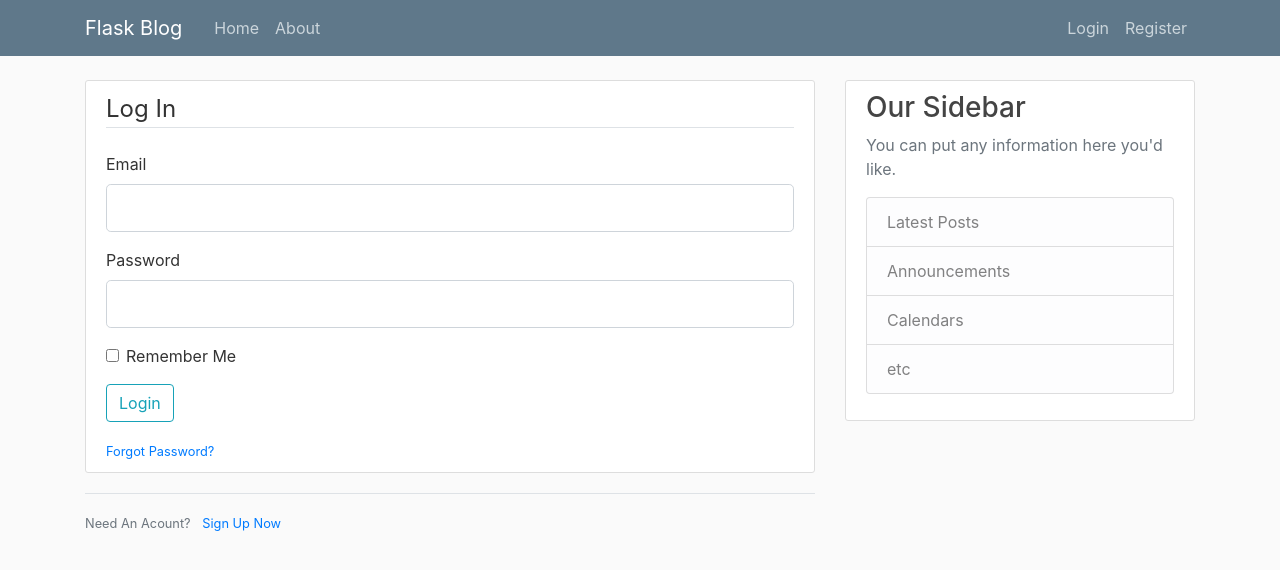
After one commit to akankshaj3004/BlogPost, a Flask app: page /login in a window 1280 px wide. The commit adds this page. Shown: the top 570 px of the page. Run offline with Flask 3, Linux system fonts and the light colour scheme.

Commit message:
Added Registration and Login Forms

```diff
--- a/flaskblog.py
+++ b/flaskblog.py
@@ -1,6 +1,8 @@
-from flask import Flask,render_template,url_for
+from flask import Flask,render_template,url_for,flash, redirect
+from forms import RegistrationForm, LoginForm
 app = Flask(__name__)
 
+app.config['SECRET_KEY'] = "5a4ca6e00b1098343fb1965ac8f43f"
 
 posts= [
     {
@@ -19,12 +21,35 @@ posts= [
 ]
 
 @app.route("/")
-def hello():
+@app.route("/home")
+def home():
     return render_template("home.html", posts = posts)
 
 @app.route("/about")
 def about():
     return render_template("about.html", title = "About")
 
+@app.route("/register", methods=["GET" ,"POST"])
+def register():
+    form = RegistrationForm()
+    if form.validate_on_submit():
+        flash(f"Account created for {form.username.data}!", 'success')
+        return redirect(url_for('home'))
+    return render_template("register.html", title = "Register", form = form)
+
+@app.route("/login", methods=["GET" ,"POST"])
+def login():
+    form = LoginForm()
+    if form.validate_on_submit():
+        if form.email.data =="admin@gmail.com" and form.password.data == "password":
+            flash(f"Login Successful!", 'success')
+            return redirect(url_for('home'))
+        else:
+            flash(f"Login Failed. Please check username and password!", 'danger')
+    return render_template("login.html", title = "Login", form = form)
+
+
+
+
 if __name__ == "__main__":
     app.run(debug=True)
--- /dev/null
+++ b/forms.py
@@ -0,0 +1,17 @@
+from flask_wtf import FlaskForm
+from wtforms import StringField,PasswordField, SubmitField, BooleanField
+from wtforms.validators import DataRequired,Length, Email, EqualTo
+
+class RegistrationForm(FlaskForm):
+    username = StringField("Username", validators=[DataRequired(), Length(min=2,max=20)])
+    email= StringField("Email", validators=[DataRequired(),Email()])
+    password = PasswordField("Password" , validators=[DataRequired()])
+    confirm_password = PasswordField("Confirm_Password" , validators=[DataRequired(),EqualTo('password')])
+    submit= SubmitField("Sign Up")
+
+
+class LoginForm(FlaskForm):
+    email= StringField("Email", validators=[DataRequired(),Email()])
+    password = PasswordField("Password" , validators=[DataRequired()])
+    remember = BooleanField('Remember Me')
+    submit= SubmitField("Login")
--- a/templates/layout.html
+++ b/templates/layout.html
@@ -28,13 +28,13 @@
             </button>
             <div class="collapse navbar-collapse" id="navbarToggle">
               <div class="navbar-nav mr-auto">
-                <a class="nav-item nav-link" href="/">Home</a>
-                <a class="nav-item nav-link" href="/about">About</a>
+                <a class="nav-item nav-link" href="{{url_for('home')}}">Home</a>
+                <a class="nav-item nav-link" href="{{url_for('about')}}">About</a>
               </div>
               <!-- Navbar Right Side -->
               <div class="navbar-nav">
-                <a class="nav-item nav-link" href="/login">Login</a>
-                <a class="nav-item nav-link" href="/register">Register</a>
+                <a class="nav-item nav-link" href="{{url_for('login')}}">Login</a>
+                <a class="nav-item nav-link" href="{{url_for('register')}}">Register</a>
               </div>
             </div>
           </div>
@@ -43,6 +43,15 @@
       <main role="main" class="container">
         <div class="row">
           <div class="col-md-8">
+            {% with messages = get_flashed_messages(with_categories=true)  %}
+              {% if messages %}
+                {% for category,message in messages %}
+                  <div class="alert alert-{{category}}">
+                    {{message}}
+                  </div>
+                {% endfor %}
+              {% endif %}
+            {% endwith %}
             {% block content %}{% endblock %}
           </div>
           <div class="col-md-4">
--- /dev/null
+++ b/templates/login.html
@@ -0,0 +1,55 @@
+{% extends 'layout.html' %}
+{% block content %}
+<div class="content-section">
+    <form action="" method="POST">
+        {{form.hidden_tag()}}
+        <fieldset class="form-group">
+            <legend class=" border-bottom mb-4">Log In</legend>
+            <div class="form-group">
+                {{form.email.label(class= "form-control-label")}}
+                {% if form.email.errors %}
+                    {{form.email(class="form-control form-control-lg is-invalid")}}
+                    <div class="invalid-feedback">
+                        {% for error in form.email.errors %}
+                        <span>{{error}}</span>
+                        {% endfor %}
+                    </div>
+                {% else %}
+                    {{form.email(class= "form-control form-control-lg")}}
+                {% endif %}
+            </div>
+            <div class="form-group">
+                {{form.password.label(class= "form-control-label")}}
+                {% if form.password.errors %}
+                    {{form.password(class="form-control form-control-lg is-invalid")}}
+                    <div class="invalid-feedback">
+                        {% for error in form.password.errors %}
+                        <span>{{error}}</span>
+                        {% endfor %}
+                    </div>
+                {% else %}
+                    {{form.password(class= "form-control form-control-lg")}}
+                {% endif %}
+            </div>
+            <div class="form-check">
+                {{form.remember(class="form-check-input")}}
+                {{form.remember.label(class="form-check-label")}}
+            </div>
+        </fieldset>
+        <div class="form-group">
+            {{form.submit(class="btn btn-outline-info")}}
+        </div>
+        <div>
+            <small class=""text-muted ml-2>
+                <a href="#">Forgot Password?</a>
+            </small>
+        </div>
+    </form>
+</div>
+<div class="border-top pt-3">
+    <small class="text-muted">
+        <!-- the login here is the function name in flaskblog.py -->
+        Need An Acount? <a class="ml-2" href="{{url_for('register')}}">Sign Up Now</a>
+    </small>
+</div>
+{% endblock content %}
```
Also changed, not shown: templates/register.html (added, +72 -0 lines).
